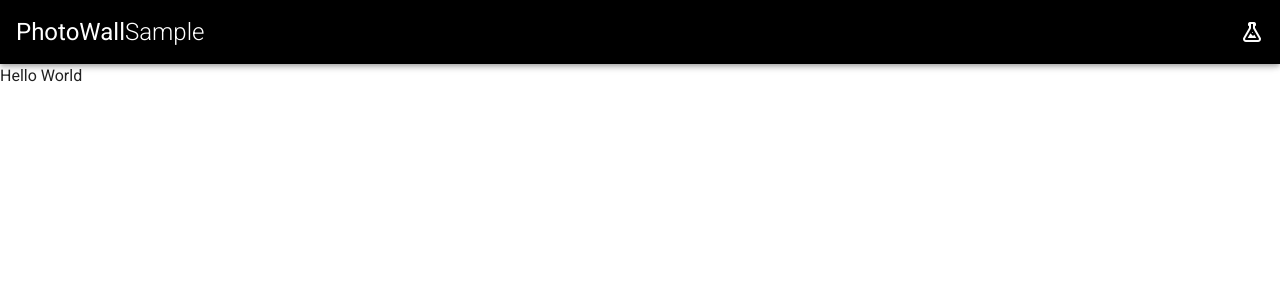
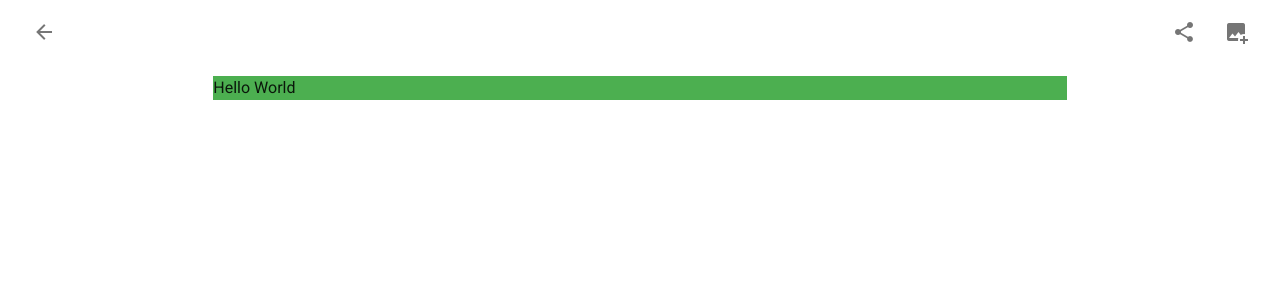
Before and after one commit to xdoo/vuetify_photowall_sample, a Vue app: page / in a window 1280 px wide. Shown: the top 300 px of the page. Built offline with nearby package versions, Linux system fonts and the light colour scheme; a small style sheet from the web is missing.

Commit message:
added album component

```diff
--- a/src/App.vue
+++ b/src/App.vue
@@ -2,18 +2,32 @@
   <v-app>
     <v-app-bar
       app
-      color="black"
-      dark
+      color="white"
+      elevate-on-scroll
+      @click="scrollUp"
     >
-      <span class="headline">PhotoWall</span><span class="font-weight-light headline">Sample</span>
-
+      <v-btn icon class="ml-1">
+        <v-icon title="go back">mdi-arrow-left</v-icon>
+      </v-btn>
       <v-spacer></v-spacer>
-
-      <v-icon title="blubbber...">mdi-flask-outline</v-icon>
+      <v-btn icon class="mr-1">
+        <v-icon title="share">mdi-share-variant</v-icon>
+      </v-btn>
+      <v-btn icon class="mr-1">
+        <v-icon title="add">mdi-image-plus</v-icon>
+      </v-btn>
     </v-app-bar>
 
     <v-content>
-      <photo-wall></photo-wall>
+      <v-container class="mx-0 px-0" fluid>
+        <v-row no-gutters>
+          <v-col cols="0" sm="0" md="1" lg="2" xl="3"></v-col>
+          <v-col cols="12" sm="12" md="10" lg="8" xl="6">
+            <album></album>
+          </v-col>
+          <v-col cols="0" sm="0" md="1" lg="2" xl="3"></v-col>
+        </v-row>
+      </v-container>
     </v-content>
   </v-app>
 </template>
@@ -22,13 +36,17 @@
 import Vue from "vue"
 import { Component } from "vue-property-decorator"
 // components
-import PhotoWall from './components/PhotoWall.vue'
+import Album from './components/Album.vue'
 @Component({
   components: {
-    PhotoWall
+    Album
   }
 })
 export default class App extends Vue {
 
+  scrollUp () {
+    console.log("scrolling...")
+  }
+
 }
 </script>
--- a/src/components/PhotoWall.vue
+++ b/src/components/Album.vue
@@ -1,14 +1,12 @@
 <template>
-  <div>
-    Hello World
-  </div>
+  <v-sheet color="green" width="100%">Hello World</v-sheet>
 </template>
 <script lang="ts">
 import Vue from 'vue'
 import { Component } from "vue-property-decorator"
 
 @Component
-export default class Photowall extends Vue{
+export default class Album extends Vue{
 
 }
 </script>
```
